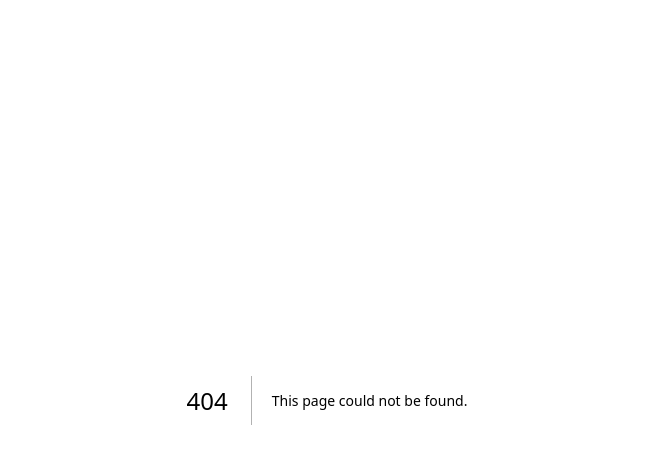
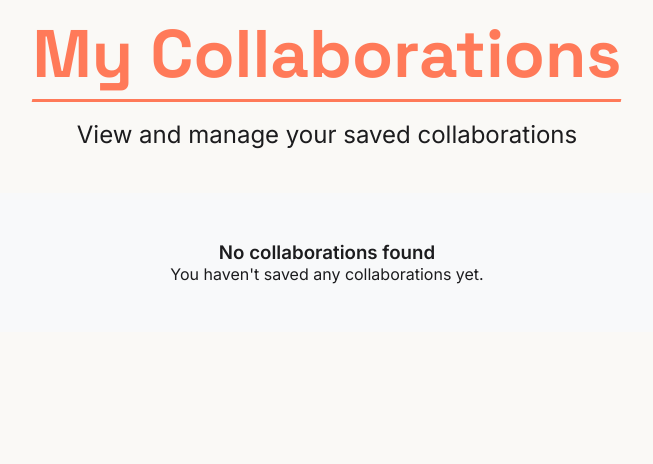
Before and after one commit to buidl-renaissance/co.lab, a Next.js app: page /collabs in a window 1280 px wide. Before the commit this address had no page. Shown: the top 464 px of the page, without its empty margins (313-966 px from the left). Built offline with nearby package versions, Linux system fonts and the light colour scheme.

Commit message:
view your collabs, fixes to info

```diff
--- /dev/null
+++ b/src/pages/collabs.tsx
@@ -0,0 +1,117 @@
+import React, { useEffect, useState } from "react";
+import Head from "next/head";
+import styled from "styled-components";
+import Link from "next/link";
+import { Container, Main, Title, Description } from "@/components/Layout";
+import { Collaboration } from "@/data/collaboration";
+
+const CollabsList = styled.div`
+  display: grid;
+  grid-template-columns: repeat(auto-fill, minmax(300px, 1fr));
+  gap: 1.5rem;
+  width: 100%;
+  margin-top: 2rem;
+`;
+
+const CollabCard = styled.div`
+  background-color: #f8f9fa;
+  border-radius: 8px;
+  padding: 1.5rem;
+  box-shadow: 0 2px 4px rgba(0, 0, 0, 0.05);
+  transition: transform 0.2s ease, box-shadow 0.2s ease;
+
+  &:hover {
+    transform: translateY(-5px);
+    box-shadow: 0 5px 15px rgba(0, 0, 0, 0.1);
+  }
+`;
+
+const CollabTitle = styled.h3`
+  font-size: 1.2rem;
+  margin-bottom: 0.5rem;
+  font-weight: 600;
+`;
+
+const CollabDescription = styled.p`
+  font-size: 0.9rem;
+  color: #6c757d;
+  margin-bottom: 1rem;
+`;
+
+const ViewButton = styled.a`
+  display: inline-block;
+  background-color: #007bff;
+  color: white;
+  padding: 0.5rem 1rem;
+  border-radius: 4px;
+  text-decoration: none;
+  font-size: 0.9rem;
+
+  &:hover {
+    background-color: #0069d9;
+  }
+`;
+
+const EmptyState = styled.div`
+  text-align: center;
+  padding: 3rem;
+  background-color: #f8f9fa;
+  border-radius: 8px;
+  width: 100%;
+`;
+
+const CollabsPage = () => {
+  const [collaborations, setCollaborations] = useState<Collaboration[]>([]);
+
+  useEffect(() => {
+    // Load collaborations from localStorage
+    const storedCollabs = JSON.parse(localStorage.getItem('collaborations') || '[]');
+    setCollaborations(storedCollabs);
+  }, []);
+
+  return (
+    <Container>
+      <Head>
+        <title>My Collaborations | Collaborative Platform</title>
+        <meta name="description" content="View your saved collaborations" />
+        <link rel="icon" href="/favicon.ico" />
+        <meta name="viewport" content="width=device-width, initial-scale=1.0" />
+      </Head>
+
+      <Main>
+        <Title>
+          <span>My Collaborations</span>
+        </Title>
+
+        <Description>
+          View and manage your saved collaborations
+        </Description>
+
+        {collaborations.length > 0 ? (
+          <CollabsList>
+            {collaborations.map((collab) => (
+              <CollabCard key={collab.id}>
+                <CollabTitle>{collab.title}</CollabTitle>
+                <CollabDescription>
+                  {collab.description.length > 100
+                    ? `${collab.description.substring(0, 100)}...`
+                    : collab.description}
+                </CollabDescription>
+                <Link href={`/collab/${collab.id}`} passHref>
+                  <ViewButton>View Collaboration</ViewButton>
+                </Link>
+              </CollabCard>
+            ))}
+          </CollabsList>
+        ) : (
+          <EmptyState>
+            <h3>No collaborations found</h3>
+            <p>You haven&apos;t saved any collaborations yet.</p>
+          </EmptyState>
+        )}
+      </Main>
+    </Container>
+  );
+};
+
+export default CollabsPage;
```
